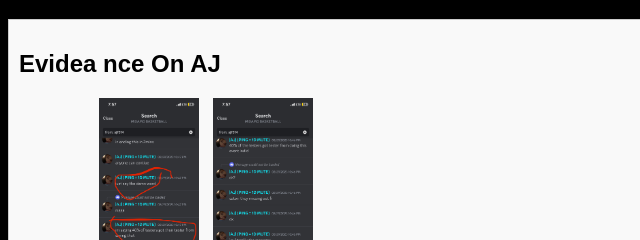
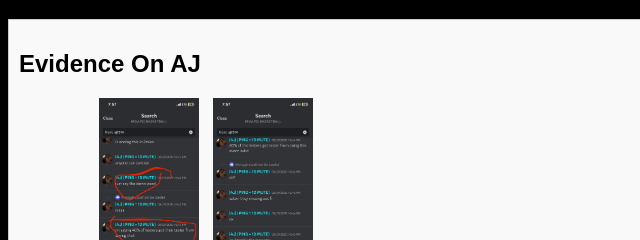
Before and after one commit to bozoteko/mixamorico, a plain HTML site: page index.html in a window 1280 px wide. Shown: the part 854-1094 px from the top of the page, 0-640 px from the left. Drawn offline with Linux system fonts and the light colour scheme.

Commit message:
Update index.html

```diff
--- a/index.html
+++ b/index.html
@@ -103,7 +103,7 @@
 
 
   <div class="evidence">
-    <h2>Evidea  nce On AJ</h2>
+    <h2>Evidence On AJ</h2>
     <ul>
         <ul>
             <li>
```
